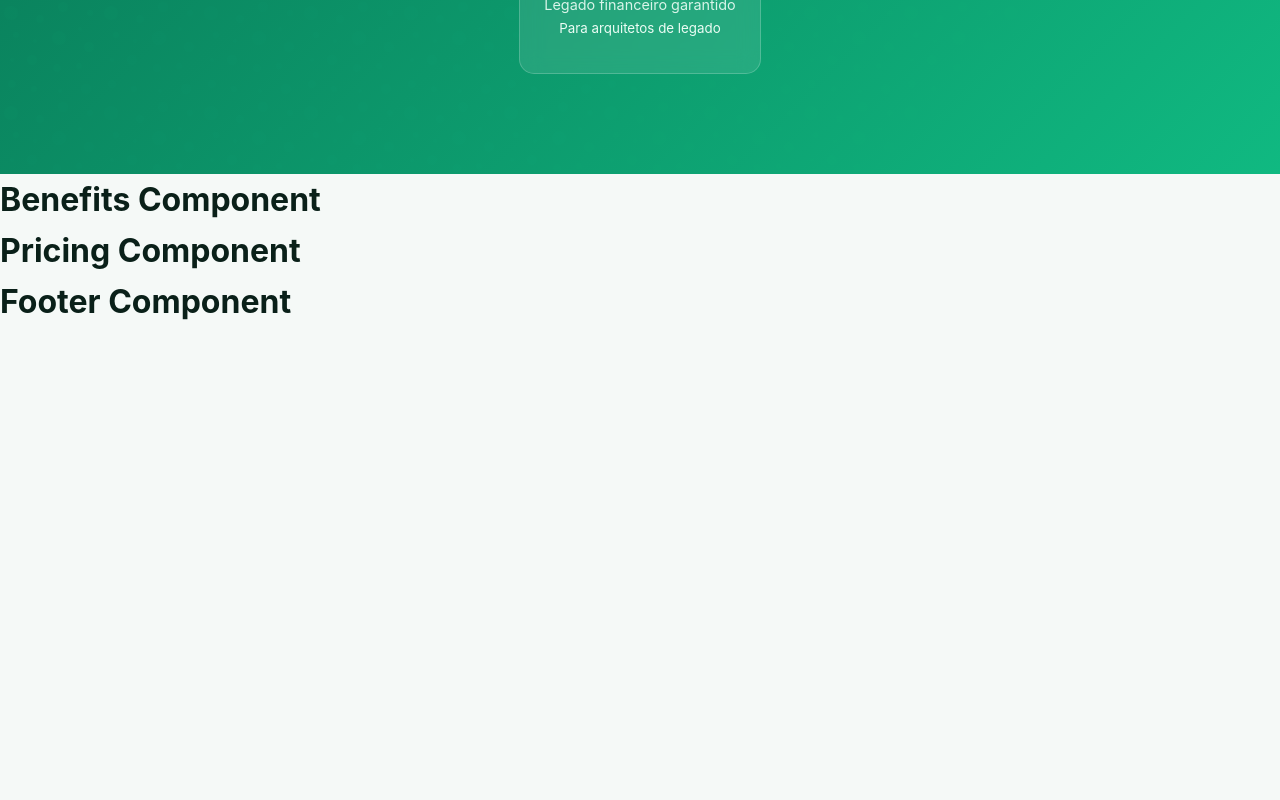
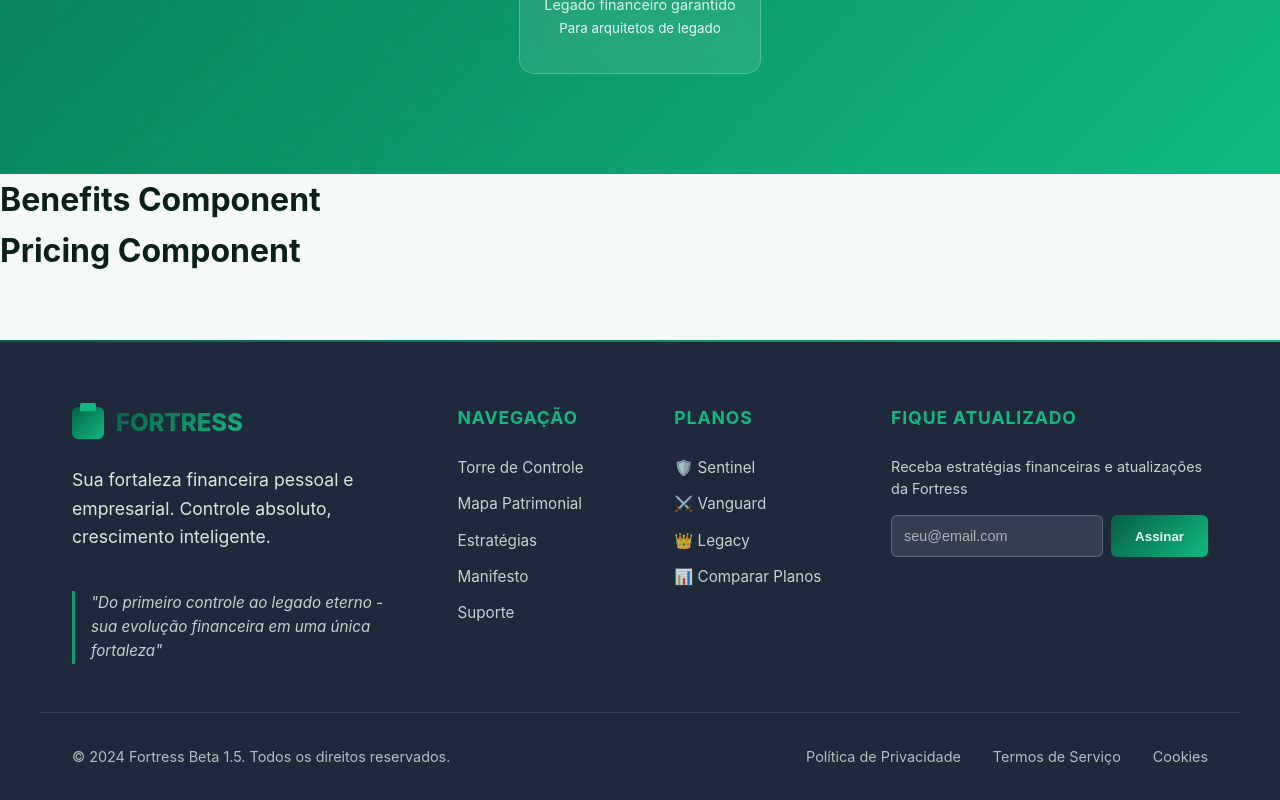
Before and after one commit to fortressopps/fortress-app, a React app in the folder frontend/: page / in a window 1280 px wide. Shown: the part 1078-1878 px from the top of the page. Before the commit the page ends 1405 px from the top, so only its background shows below. Built offline with nearby package versions, Linux system fonts and the light colour scheme; the HTML template or start-up script is replaced by a standard one.

Commit message:
QUINTO PASSO: Footer Fortress completo com branding oficial

```diff
--- a/frontend/src/components/Footer/Footer.css
+++ b/frontend/src/components/Footer/Footer.css
@@ -1,72 +1,273 @@
-.footer {
-  background: #1c1917;
-  color: white;
-  padding: 3rem 0 1rem;
-  width: 100%;
+/* 🏰 FOOTER FORTRESS BETA 1.5 - SISTEMA OFICIAL */
+.fortress-footer {
+  background: var(--steel-tech);
+  color: var(--white-pure);
+  padding: 4rem 0 2rem;
+  margin-top: 4rem;
+  position: relative;
+  overflow: hidden;
 }
 
-.footer__content {
-  display: grid;
-  grid-template-columns: 1fr 2fr;
-  gap: 3rem;
-  margin-bottom: 2rem;
+.fortress-footer::before {
+  content: '';
+  position: absolute;
+  top: 0;
+  left: 0;
+  right: 0;
+  height: 2px;
+  background: var(--gradient-fortress);
 }
 
-.footer__brand {
+.footer-container {
+  max-width: 1200px;
+  margin: 0 auto;
+  padding: 0 2rem;
+  display: grid;
+  grid-template-columns: 2fr 1fr 1fr 1fr;
+  gap: 3rem;
+}
+
+/* 🏰 SEÇÃO DA MARCA */
+.footer-brand {
+  display: flex;
+  flex-direction: column;
+  gap: 1.5rem;
+}
+
+.footer-logo {
+  display: flex;
+  align-items: center;
+  gap: 0.75rem;
+  font-size: 1.5rem;
+  font-weight: 800;
+}
+
+.footer-logo-icon {
+  width: 32px;
+  height: 32px;
+  background: var(--gradient-fortress);
+  border-radius: 6px;
+  position: relative;
+}
+
+.footer-logo-icon::after {
+  content: '';
+  position: absolute;
+  top: -4px;
+  left: 50%;
+  transform: translateX(-50%);
+  width: 16px;
+  height: 8px;
+  background: var(--green-evolution);
+  border-radius: 2px 2px 0 0;
+}
+
+.footer-logo-text {
+  background: var(--gradient-fortress);
+  -webkit-background-clip: text;
+  -webkit-text-fill-color: transparent;
+  background-clip: text;
+}
+
+.footer-tagline {
+  font-size: 1.1rem;
+  line-height: 1.6;
+  opacity: 0.9;
   max-width: 300px;
 }
 
-.footer__logo {
-  font-size: 1.5rem;
-  font-weight: 800;
-  color: #10b981;
-  margin-bottom: 1rem;
+.footer-manifesto {
+  font-style: italic;
+  opacity: 0.8;
+  font-size: 0.95rem;
+  border-left: 3px solid var(--green-evolution);
+  padding-left: 1rem;
+  margin-top: 1rem;
 }
 
-.footer__description {
-  color: #a8a29e;
-  line-height: 1.6;
+/* 🧭 LINKS RÁPIDOS */
+.footer-section h4 {
+  font-size: 1.1rem;
+  font-weight: 700;
+  margin-bottom: 1.5rem;
+  color: var(--green-evolution);
+  text-transform: uppercase;
+  letter-spacing: 0.05em;
 }
 
-.footer__links {
-  display: grid;
-  grid-template-columns: repeat(3, 1fr);
+.footer-links {
+  display: flex;
+  flex-direction: column;
+  gap: 0.75rem;
+}
+
+.footer-link {
+  color: var(--white-pure);
+  text-decoration: none;
+  opacity: 0.8;
+  transition: all 0.3s ease;
+  font-size: 0.95rem;
+}
+
+.footer-link:hover {
+  opacity: 1;
+  color: var(--green-evolution);
+  transform: translateX(5px);
+}
+
+/* 🛡️ SEÇÃO DOS PLANOS */
+.plan-links .footer-link {
+  display: flex;
+  align-items: center;
+  gap: 0.5rem;
+}
+
+/* 📧 NEWSLETTER */
+.newsletter {
+  display: flex;
+  flex-direction: column;
+  gap: 1rem;
+}
+
+.newsletter p {
+  opacity: 0.8;
+  font-size: 0.9rem;
+  line-height: 1.5;
+}
+
+.newsletter-form {
+  display: flex;
+  gap: 0.5rem;
+}
+
+.newsletter-input {
+  flex: 1;
+  padding: 0.75rem;
+  border: 1px solid rgba(255, 255, 255, 0.2);
+  border-radius: 6px;
+  background: rgba(255, 255, 255, 0.1);
+  color: var(--white-pure);
+  font-size: 0.9rem;
+}
+
+.newsletter-input::placeholder {
+  color: rgba(255, 255, 255, 0.6);
+}
+
+.newsletter-button {
+  padding: 0.75rem 1.5rem;
+  background: var(--gradient-fortress);
+  color: var(--white-pure);
+  border: none;
+  border-radius: 6px;
+  font-weight: 600;
+  cursor: pointer;
+  transition: all 0.3s ease;
+}
+
+.newsletter-button:hover {
+  transform: translateY(-2px);
+  box-shadow: 0 4px 15px rgba(6, 95, 70, 0.4);
+}
+
+/* © RODAPÉ INFERIOR */
+.footer-bottom {
+  max-width: 1200px;
+  margin: 0 auto;
+  padding: 2rem 2rem 0;
+  border-top: 1px solid rgba(255, 255, 255, 0.1);
+  margin-top: 3rem;
+  display: flex;
+  justify-content: space-between;
+  align-items: center;
+  flex-wrap: wrap;
+  gap: 1rem;
+}
+
+.footer-copyright {
+  opacity: 0.7;
+  font-size: 0.9rem;
+}
+
+.footer-legal {
+  display: flex;
   gap: 2rem;
 }
 
-.footer__column h4 {
-  color: white;
-  margin-bottom: 1rem;
-  font-weight: 600;
+.footer-legal-link {
+  color: var(--white-pure);
+  text-decoration: none;
+  opacity: 0.7;
+  font-size: 0.9rem;
+  transition: opacity 0.3s ease;
 }
 
-.footer__column a {
-  display: block;
-  color: #a8a29e;
-  text-decoration: none;
-  margin-bottom: 0.5rem;
-  transition: color 0.2s ease;
+.footer-legal-link:hover {
+  opacity: 1;
 }
 
-.footer__column a:hover {
-  color: #10b981;
-}
+/* 📱 RESPONSIVIDADE */
+@media (max-width: 1024px) {
+  .footer-container {
+    grid-template-columns: 1fr 1fr;
+    gap: 2rem;
+  }
 
-.footer__bottom {
-  border-top: 1px solid #57534e;
-  padding-top: 2rem;
-  text-align: center;
-  color: #a8a29e;
+  .footer-brand {
+    grid-column: span 2;
+  }
 }
 
 @media (max-width: 768px) {
-  .footer__content {
+  .fortress-footer {
+    padding: 3rem 0 2rem;
+  }
+
+  .footer-container {
     grid-template-columns: 1fr;
     gap: 2rem;
+    padding: 0 1rem;
   }
 
-  .footer__links {
-    grid-template-columns: 1fr;
+  .footer-brand {
+    grid-column: span 1;
+    text-align: center;
+  }
+
+  .footer-logo {
+    justify-content: center;
+  }
+
+  .footer-tagline {
+    max-width: none;
+  }
+
+  .footer-bottom {
+    flex-direction: column;
+    text-align: center;
+    padding: 2rem 1rem 0;
+  }
+
+  .footer-legal {
+    justify-content: center;
+  }
+
+  .newsletter-form {
+    flex-direction: column;
+  }
+}
+
+@media (max-width: 480px) {
+  .fortress-footer {
+    padding: 2rem 0 1.5rem;
+  }
+
+  .footer-container {
     gap: 1.5rem;
   }
+
+  .footer-legal {
+    flex-direction: column;
+    gap: 0.5rem;
+  }
 }
--- a/frontend/src/components/Footer/Footer.jsx
+++ b/frontend/src/components/Footer/Footer.jsx
@@ -1,12 +1,102 @@
-import React from "react";
-import "../../App.css";
+import React from 'react';
+import './Footer.css';
 
 const Footer = () => {
-    return (
-        <div className="footer">
-            <h1>Footer Component</h1>
+  return (
+    <footer className="fortress-footer">
+      <div className="footer-container">
+
+        {/* 🏰 SEÇÃO DA MARCA FORTRESS */}
+        <div className="footer-brand">
+          <div className="footer-logo">
+            <div className="footer-logo-icon"></div>
+            <span className="footer-logo-text">FORTRESS</span>
+          </div>
+
+          <p className="footer-tagline">
+            Sua fortaleza financeira pessoal e empresarial.
+            Controle absoluto, crescimento inteligente.
+          </p>
+
+          <blockquote className="footer-manifesto">
+            "Do primeiro controle ao legado eterno - sua evolução financeira em uma única fortaleza"
+          </blockquote>
         </div>
-    );
+
+        {/* 🧭 LINKS RÁPIDOS */}
+        <div className="footer-section">
+          <h4>Navegação</h4>
+          <div className="footer-links">
+            <a href="#torre" className="footer-link">Torre de Controle</a>
+            <a href="#mapa" className="footer-link">Mapa Patrimonial</a>
+            <a href="#estrategias" className="footer-link">Estratégias</a>
+            <a href="#manifesto" className="footer-link">Manifesto</a>
+            <a href="#suporte" className="footer-link">Suporte</a>
+          </div>
+        </div>
+
+        {/* 🛡️ SISTEMA DE PLANOS */}
+        <div className="footer-section">
+          <h4>Planos</h4>
+          <div className="footer-links plan-links">
+            <a href="#sentinel" className="footer-link">
+              🛡️ Sentinel
+            </a>
+            <a href="#vanguard" className="footer-link">
+              ⚔️ Vanguard
+            </a>
+            <a href="#legacy" className="footer-link">
+              👑 Legacy
+            </a>
+            <a href="#comparar" className="footer-link">
+              📊 Comparar Planos
+            </a>
+          </div>
+        </div>
+
+        {/* 📧 NEWSLETTER */}
+        <div className="footer-section">
+          <h4>Fique Atualizado</h4>
+          <div className="newsletter">
+            <p>
+              Receba estratégias financeiras e atualizações da Fortress
+            </p>
+            <form className="newsletter-form">
+              <input
+                type="email"
+                placeholder="seu@email.com"
+                className="newsletter-input"
+                required
+              />
+              <button type="submit" className="newsletter-button">
+                Assinar
+              </button>
+            </form>
+          </div>
+        </div>
+
+      </div>
+
+      {/* © RODAPÉ INFERIOR */}
+      <div className="footer-bottom">
+        <div className="footer-copyright">
+          © 2024 Fortress Beta 1.5. Todos os direitos reservados.
+        </div>
+
+        <div className="footer-legal">
+          <a href="#privacidade" className="footer-legal-link">
+            Política de Privacidade
+          </a>
+          <a href="#termos" className="footer-legal-link">
+            Termos de Serviço
+          </a>
+          <a href="#cookies" className="footer-legal-link">
+            Cookies
+          </a>
+        </div>
+      </div>
+    </footer>
+  );
 };
 
 export default Footer;
```
